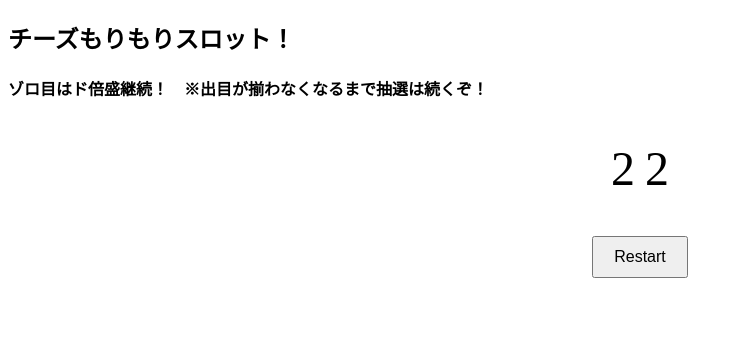
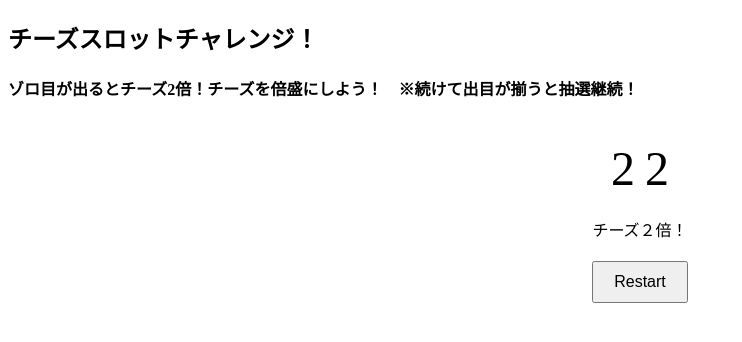
Before and after one commit to sushisarameshi/cheeeeeeeeze, a plain HTML site: page cheeze/index.html in a window 1280 px wide. Both pictures are taken after a click on the button "Stop". Shown: the whole page, without its empty margins (0-742 px from the left). Drawn offline with Linux system fonts and the light colour scheme.

Commit message:
一旦完成

```diff
--- a/cheeze/index.html
+++ b/cheeze/index.html
@@ -24,15 +24,23 @@
             justify-content: center;
             margin: 1px;
         }
+        .slot_wrap{
+            text-align: center;
+        }
 
     </style>
 </head>
 <body>
-    <h2>チーズもりもりスロット！</h2>
-    <h4>ゾロ目はド倍盛継続！　※出目が揃わなくなるまで抽選は続くぞ！</h4>
-    <div class="slot">
-        <div id="text-container1">0</div>
-        <div id="text-container2">0</div>
+    <h2>チーズスロットチャレンジ！</h2>
+    <h4>ゾロ目が出るとチーズ2倍！チーズを倍盛にしよう！　※続けて出目が揃うと抽選継続！</h4>
+    <div class="slot_wrap">
+        <div class="slot">
+            <div id="text-container1">0</div>
+            <div id="text-container2">0</div>
+        </div>
+        <div class="disp">
+            <div id="disp_cont">チーズ？倍</div>
+        </div>
     </div>
     <button id="next-button">Stop</button>
 
--- a/cheeze/main.js
+++ b/cheeze/main.js
@@ -2,28 +2,60 @@
 
 // 表示するテキストの配列を作成
 const texts = [
-    '2',
-    '2',
-    '4',
-    '4',
-    '8',
-    '8',
+    '2','2',
+    '1','7',
+    '3','3',
+    '8','8',
+    '1','1',
+    '5','6',
+    '5','5',
+    '7','7',
+    '3','3',
+    '9','9',
+    '5','5',
+    '9','9',
+    '2','2',
+    '3','3',
+    '8','2',
     // 追加のテキスト
 ];
 
+const disp_txt = [
+    'チーズ？倍',
+    'チーズ２倍！',
+    '２倍決定！',
+    'チーズ２倍！',
+    'チーズ４倍！',
+    'チーズ８倍！',
+    '８倍決定！',
+    'チーズ２倍！',
+    'チーズ４倍！',
+    'チーズ８倍！',
+    'チーズ１６倍！',
+    'チーズ３２倍！',
+    'チーズ６４倍！',
+    'チーズ１２８倍！',
+    'チーズ２５６倍！',
+    'チーズ２５６決定！',
+];
+
 let currentIndex = 0;
+let disp_txt_idx = 0;
 let intervalId1, intervalId2;
+
+// random_range を定義して範囲を設定
+const random_range = 10;// 0から10までのランダムな数値範囲を定義
 
 function startSlot() {
     // スロットのようにランダムな数値を表示する
     intervalId1 = setInterval(() => {
-        const randomNumber1 = Math.floor(Math.random() * random_range); // 0から99までのランダムな数値
+        const randomNumber1 = Math.floor(Math.random() * random_range); // 0からrandom_rangeまでのランダムな数値
         const textElement1 = document.getElementById('text-container1');
         textElement1.textContent = randomNumber1;
     }, 100); // 100msごとに更新
 
     intervalId2 = setInterval(() => {
-        const randomNumber2 = Math.floor(Math.random() * random_range); // 0から99までのランダムな数値
+        const randomNumber2 = Math.floor(Math.random() * random_range); // 0からrandom_rangeまでのランダムな数値
         const textElement2 = document.getElementById('text-container2');
         textElement2.textContent = randomNumber2;
     }, 100); // 100msごとに更新
@@ -34,20 +66,28 @@ function showText() {
     clearInterval(intervalId1);
     clearInterval(intervalId2);
 
-    // 効果音を再生
-    const audio = document.getElementById('slot-sound');
-    audio.play();
-
     // 事前に指定したテキストを表示
     const textElement1 = document.getElementById('text-container1');
     const textElement2 = document.getElementById('text-container2');
+    const disp_cont = document.getElementById('disp_cont');
     textElement1.textContent = texts[currentIndex];
     textElement2.textContent = texts[(currentIndex + 1) % texts.length]; // 2つ目は次のテキスト
+    disp_cont.textContent = disp_txt[disp_txt_idx+1];    // ？倍表示用
+
+    // 効果音を再生
+    if (texts[currentIndex] == texts[(currentIndex + 1) % texts.length]){
+        const audio = document.getElementById('slot-sound');
+        audio.play();
+    }
 
     // 次のテキストに移動（次のラウンドのため）
-    currentIndex++;
+    currentIndex+=2;
     if (currentIndex >= texts.length) {
         currentIndex = 0;
+    }
+    disp_txt_idx++;
+    if (disp_txt_idx >= disp_txt.length) {
+        disp_txt_idx = 0;
     }
 
     // ボタンのテキストを「Restart」に変更
@@ -60,11 +100,23 @@ function showText() {
 }
 
 function restartSlot() {
-    startSlot(random_range = 10);
+    startSlot();
 
     // ボタンのテキストを「Stop」に戻す
     const button = document.getElementById('next-button');
     button.textContent = 'Stop';
+
+    // テキストを「？倍」に戻す
+    const textElement1 = document.getElementById('text-container1');
+    const textElement2 = document.getElementById('text-container2');
+    const disp_cont = document.getElementById('disp_cont');
+    textElement1.textContent = texts[currentIndex];
+    textElement2.textContent = texts[(currentIndex + 1) % texts.length]; // 2つ目は次のテキスト
+    if (texts[currentIndex-2] == texts[(currentIndex + 1) % texts.length-2]){
+        disp_cont.textContent = disp_txt[disp_txt_idx];    // ？倍表示用
+    }else{
+        disp_cont.textContent = disp_txt[0];    // ？倍表示用
+    }
 
     // イベントリスナーを元に戻す
     button.removeEventListener('click', restartSlot);
@@ -73,5 +125,5 @@ function restartSlot() {
 
 document.getElementById('next-button').addEventListener('click', showText);
 
-// ページロード時にスロットを開始
-window.onload = startSlot(random_range = 10);
+// startSlot() を呼び出すだけで random_range の設定は不要
+window.onload = startSlot;
```
